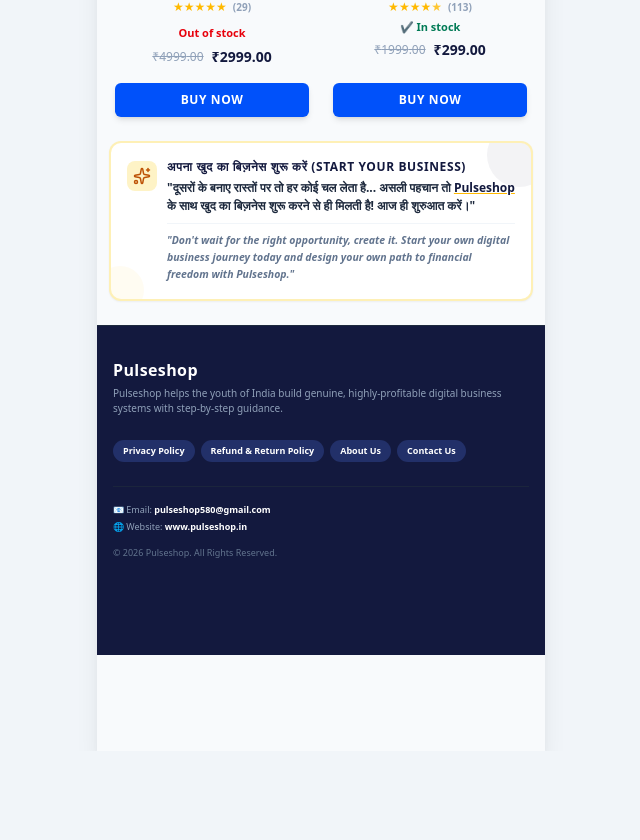
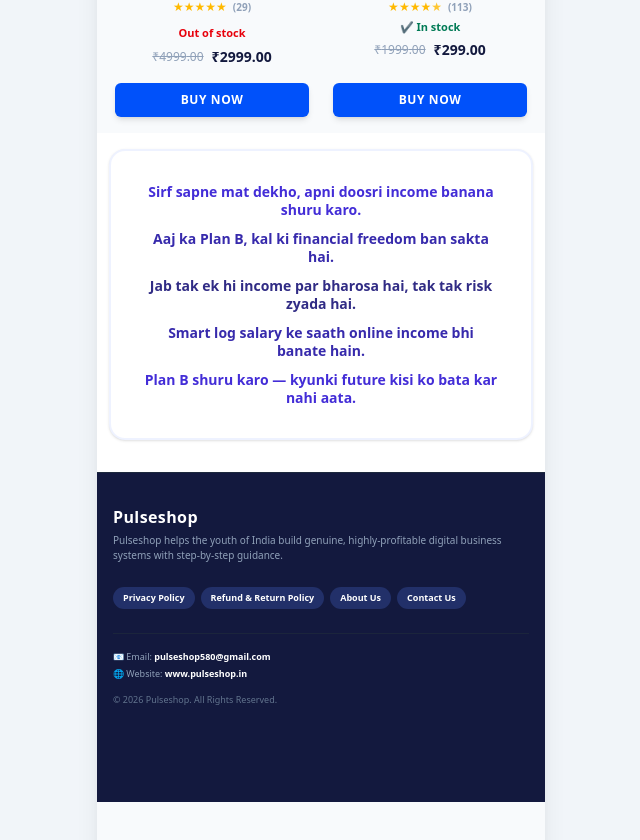
Before and after one commit to pulseshop580-spec/Pulseshop, a React (Vite) app: page / in a window 1280 px wide. Shown: the part 1220-2060 px from the top of the page, without its empty margins (319-959 px from the left). Before the commit the page ends 1971 px from the top, so only its background shows below. Built offline with nearby package versions, Linux system fonts and the light colour scheme.

Commit message:
refactor(landing): remove motivational quote box
Clean up UI by removing the branded motivational section from the main landing page view.

```diff
--- a/src/App.tsx
+++ b/src/App.tsx
@@ -729,35 +729,24 @@
             </section>
 
             {/* MOTIVATIONAL NOTE / QUOTE BOX (PULSESHOP BRANDED) */}
-            <section className="px-3 pb-6 pt-2 bg-slate-50" id="motivational-quote-box">
-              <div className="bg-white border-2 border-amber-200/60 rounded-xl p-4 shadow-xs relative overflow-hidden max-w-md mx-auto">
-                {/* Visual decoration absolute elements */}
-                <div className="absolute top-[-20px] right-[-20px] w-16 h-16 bg-[#13193e]/5 rounded-full pointer-events-none" />
-                <div className="absolute bottom-[-15px] left-[-15px] w-12 h-12 bg-amber-400/5 rounded-full pointer-events-none" />
-
-                <div className="flex items-start gap-2.5">
-                  <div className="bg-amber-100 p-1.5 rounded-lg text-amber-700 flex-shrink-0 mt-0.5">
-                    <Sparkles className="w-4.5 h-4.5 animate-pulse" />
-                  </div>
-
-                  <div className="text-left">
-                    <h4 className="text-[11px] md:text-xs font-black text-[#13193e] uppercase tracking-wider mb-1 flex items-center gap-1.5">
-                      <span>अपना खुद का बिज़नेस शुरू करें (Start Your Business)</span>
-                      <span className="w-1.5 h-1.5 rounded-full bg-emerald-500 animate-ping" />
-                    </h4>
-
-                    {/* Hindi Quote */}
-                    <p className="text-[10px] md:text-xs text-slate-800 font-extrabold leading-normal mb-2">
-                      &quot;दूसरों के बनाए रास्तों पर तो हर कोई चल लेता है... असली पहचान तो <span className="text-[#13193e] underline decoration-amber-400 font-black">Pulseshop</span> के साथ खुद का बिज़नेस शुरू करने से ही मिलती है! आज ही शुरुआत करें।&quot;
-                    </p>
-
-                    <hr className="border-slate-100 my-2" />
-
-                    {/* English Quote */}
-                    <p className="text-[9px] md:text-[10.5px] text-slate-500 font-semibold italic leading-relaxed">
-                      &quot;Don't wait for the right opportunity, create it. Start your own digital business journey today and design your own path to financial freedom with Pulseshop.&quot;
-                    </p>
-                  </div>
+            <section className="px-3 pb-8 pt-4 bg-white" id="motivational-quote-box">
+              <div className="bg-white border-2 border-indigo-50 rounded-2xl p-8 shadow-sm max-w-lg mx-auto text-center">
+                <div className="space-y-3">
+                  <p className="text-[13px] md:text-sm text-indigo-700 font-black leading-tight">
+                    Sirf sapne mat dekho, apni doosri income banana shuru karo.
+                  </p>
+                  <p className="text-[13px] md:text-sm text-indigo-800 font-black leading-tight">
+                    Aaj ka Plan B, kal ki financial freedom ban sakta hai.
+                  </p>
+                  <p className="text-[13px] md:text-sm text-indigo-900 font-black leading-tight">
+                    Jab tak ek hi income par bharosa hai, tak tak risk zyada hai.
+                  </p>
+                  <p className="text-[13px] md:text-sm text-indigo-800 font-black leading-tight">
+                    Smart log salary ke saath online income bhi banate hain.
+                  </p>
+                  <p className="text-[13px] md:text-sm text-indigo-700 font-black leading-tight">
+                    Plan B shuru karo — kyunki future kisi ko bata kar nahi aata.
+                  </p>
                 </div>
               </div>
             </section>
```
